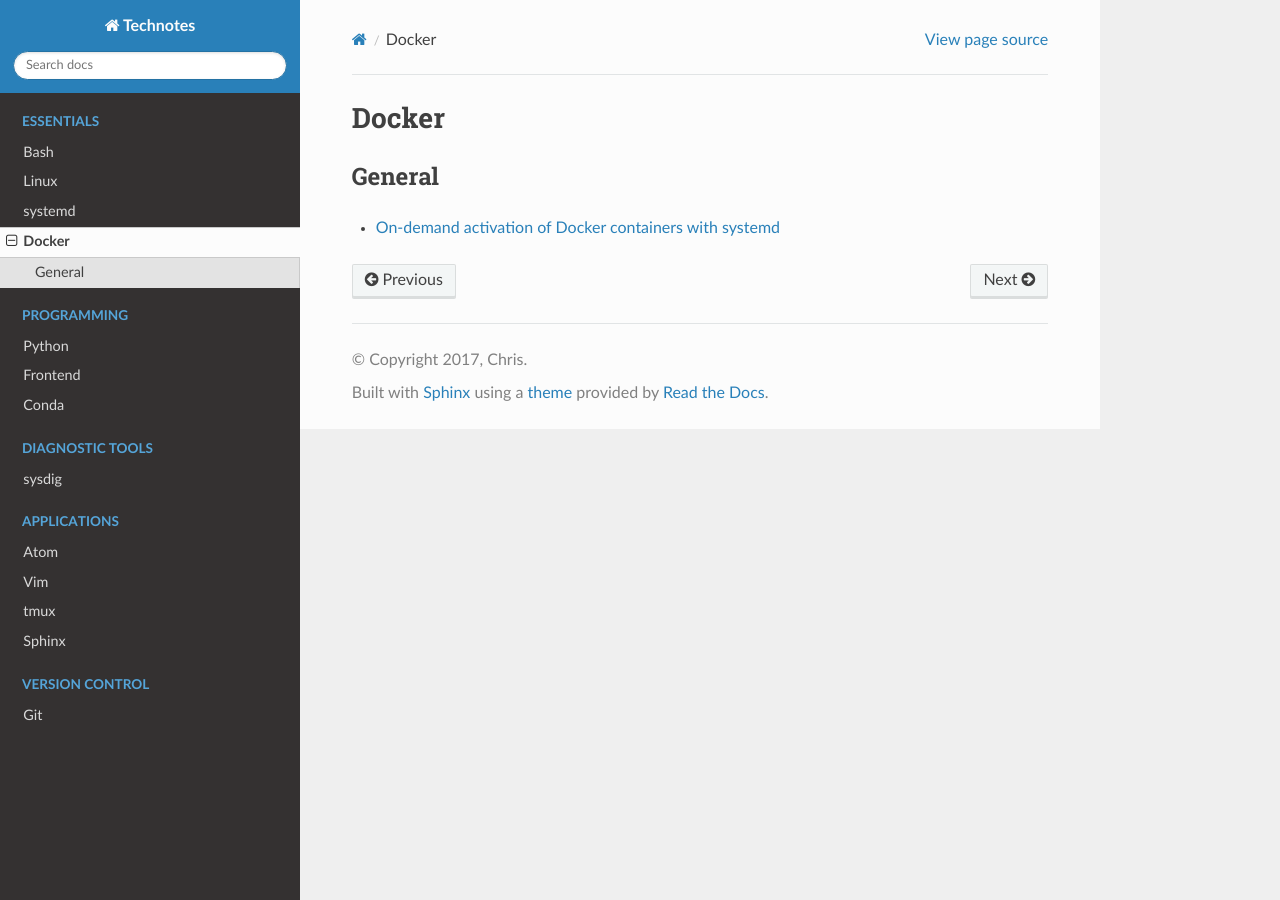
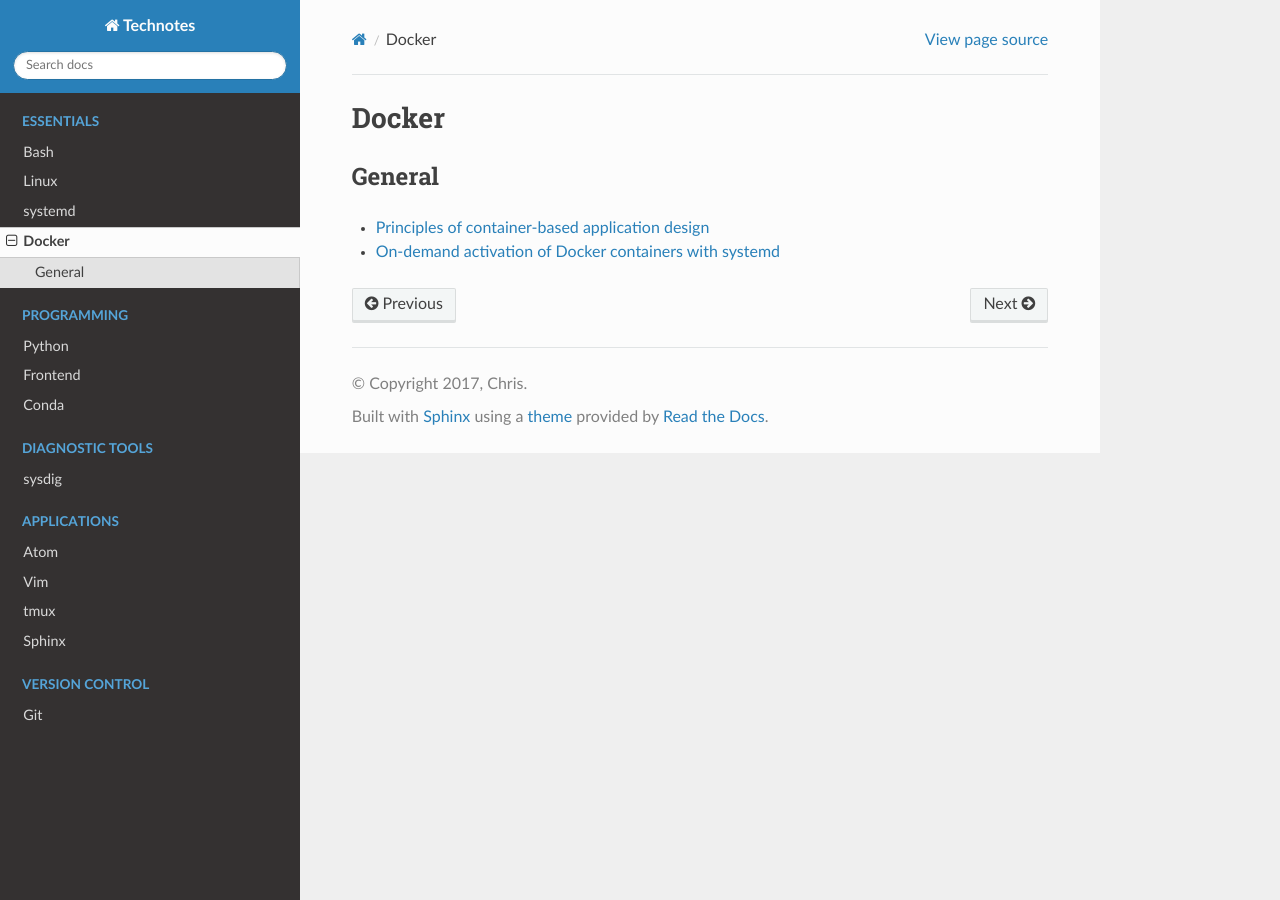
Before and after one commit to heterotopian/technotes, a Sphinx documentation site: the page built from source/docker.rst, in a window 1280 px wide. Built offline with Sphinx 7.4.7 and the Read the Docs theme 2.0.0, drawn with Linux system fonts in a browser that asks for light colours.

Commit message:
Added principles of container-based application design

```diff
--- a/source/docker.rst
+++ b/source/docker.rst
@@ -7,4 +7,5 @@ Docker
 General
 =======
 
+- `Principles of container-based application design <http://blog.kubernetes.io/2018/03/principles-of-container-app-design.html>`_
 - `On-demand activation of Docker containers with systemd <https://developer.atlassian.com/blog/2015/03/docker-systemd-socket-activation/>`_
```
